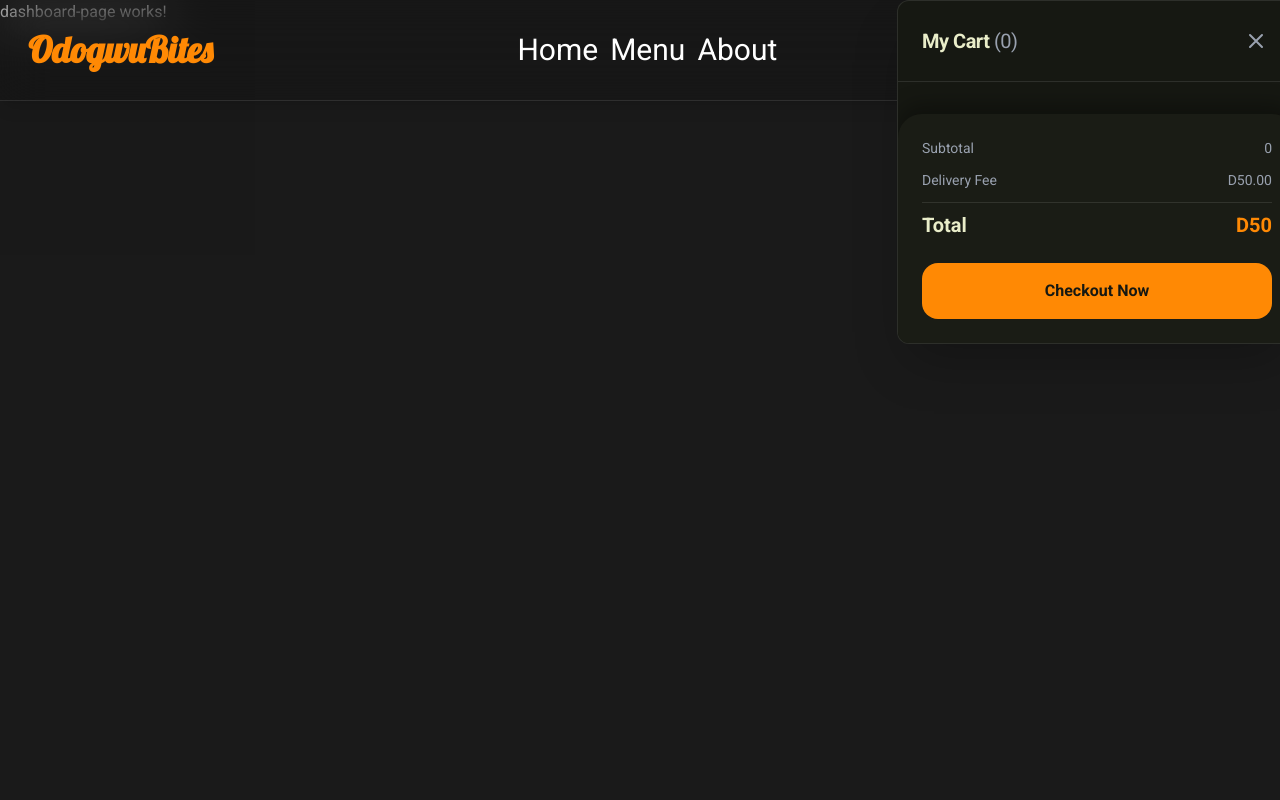
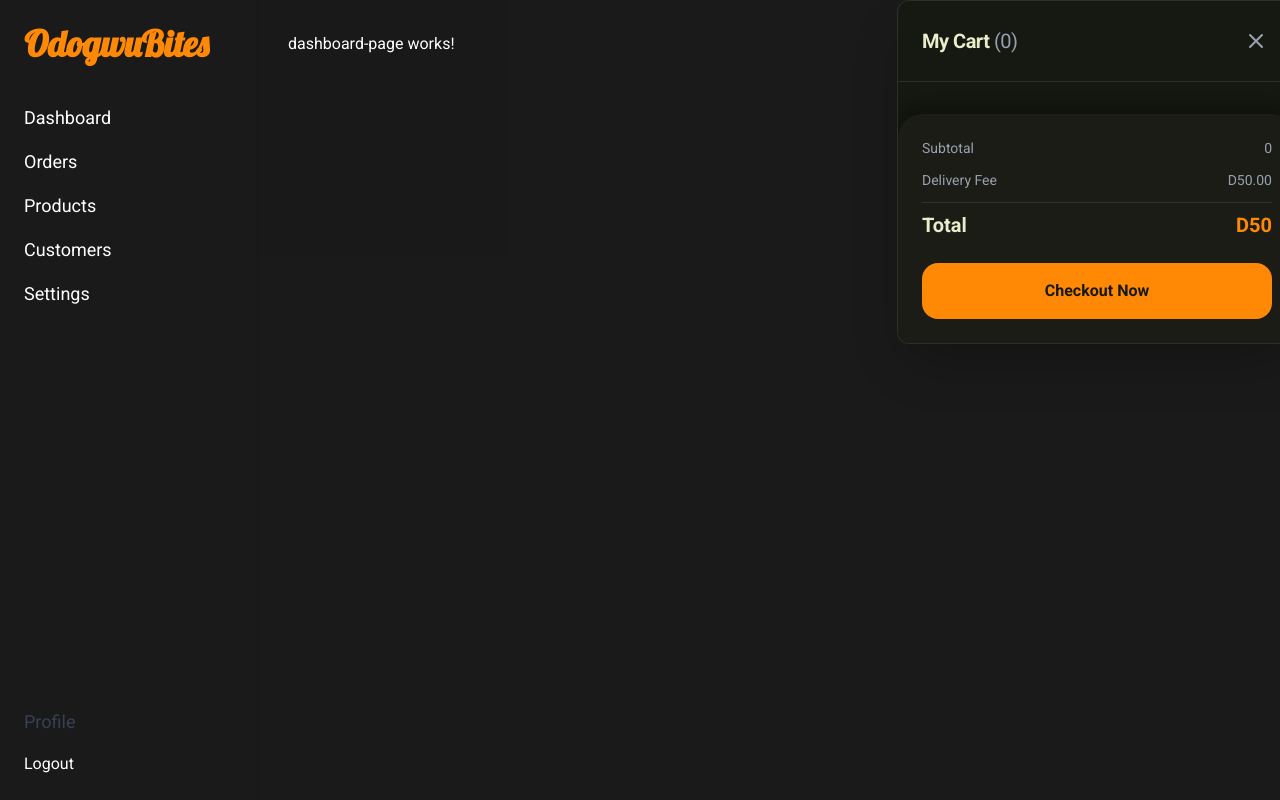
Before and after one commit to Mamadou8bah/OdogwuBites, an Angular app in the folder client/: page /dashboard in a window 1280 px wide. Built offline with nearby package versions, Linux system fonts and the light colour scheme.

Commit message:
Created the sidebar for the dashboard

```diff
--- a/client/src/app/app.ts
+++ b/client/src/app/app.ts
@@ -19,7 +19,7 @@ export class App {
     this.router.events
       .pipe(filter(event => event instanceof NavigationEnd))
       .subscribe((event: NavigationEnd) => {
-        this.isLoginRoute = event.url === '/login';
+        this.isLoginRoute = event.url === '/login' || event.url === '/dashboard';
       });
   }
 }
--- a/client/src/app/dashboard/dashboard.html
+++ b/client/src/app/dashboard/dashboard.html
@@ -1,8 +1,58 @@
-<section class="">
-    <div class="sidebar">
+<section class="flex min-h-screen ">
+    <aside class="fixed inset-y-0 left-0 w-64 br-3 border-gray-500 shadow-md p-6 flex flex-col z-50">
+        <div class="logo flex items-center gap-3">
+            <h1 class="logo-text font-bold text-4xl font-lobster text-orange-400">
+                OdogwuBites
+            </h1>
+        </div>
 
-    </div>
-    <div class="">
-        <router-outlet></router-outlet>
-    </div>
+        <nav class="mt-10 flex-grow">
+            <ul class="space-y-4">
+                <li>
+                    <a routerLink="/dashboard" routerLinkActive="active-link" class="block text-lg  hover:text-orange-400">
+                        Dashboard
+                    </a>
+                </li>
+                <li>
+                    <a routerLink="/orders" routerLinkActive="active-link" class="block text-lg  hover:text-orange-400">
+                        Orders
+                    </a>
+                </li>
+                <li>
+                    <a routerLink="/products" routerLinkActive="active-link" class="block text-lg  hover:text-orange-400">
+                        Products
+                    </a>
+                </li>
+                <li>
+                    <a routerLink="/customers" routerLinkActive="active-link" class="block text-lg  hover:text-orange-400">
+                        Customers
+                    </a>
+                </li>
+                <li>
+                    <a routerLink="/settings" routerLinkActive="active-link" class="block text-lg  hover:text-orange-400">
+                        Settings
+                    </a>
+                </li>
+            </ul>
+        </nav>
+
+        <div class="mt-auto">
+            <div class="settings">
+                <a routerLink="/profile" class="block text-lg text-gray-700 hover:text-orange-400 mb-4">
+                    Profile
+                </a>
+            </div>
+            <button class="">
+                Logout
+            </button>
+
+
+        </div>
+    </aside>
+
+    <main class="flex-1 ml-64 min-h-screen">
+        <div class="p-8">
+            <router-outlet></router-outlet>
+        </div>
+    </main>
 </section>
```
